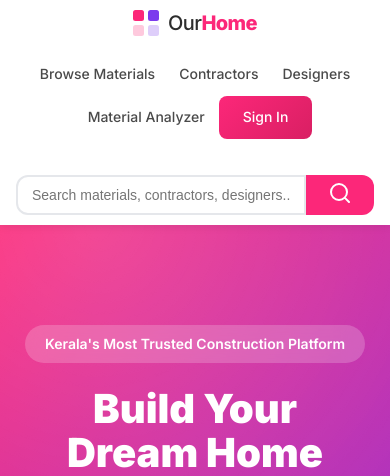
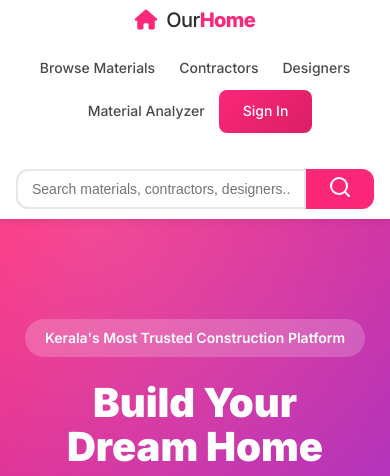
Before and after one commit to SruthiGS-Gito/OurHome, a Django app: page / in a window 390 px wide. Shown: the top 476 px of the page. Run offline with Django 5.2, Linux system fonts and the light colour scheme; data that the repository does not hold is empty.

Commit message:
Logo updated

```diff
--- a/static/css/base.css
+++ b/static/css/base.css
@@ -110,9 +110,10 @@ a:hover {
     white-space: nowrap;
 }
 
-.logo-mark {
+.logo-icon {
+    font-size: 20px;
+    color: var(--primary);
     flex-shrink: 0;
-    display: block;
 }
 
 .logo-text {
@@ -1066,7 +1067,7 @@ input[type="file"].form-input {
     /* Tighten navbar height on mobile */
     .navbar { min-height: 56px; }
     .logo-text { font-size: 1.1rem; }
-    .logo-mark { width: 22px; height: 22px; }
+    .logo-icon { font-size: 18px; }
 }
 
 /* Show hamburger only on mobile */
--- a/templates/base.html
+++ b/templates/base.html
@@ -11,6 +11,9 @@
     <link rel="preconnect" href="https://fonts.googleapis.com">
     <link rel="preconnect" href="https://fonts.gstatic.com" crossorigin>
     <link href="https://fonts.googleapis.com/css2?family=Inter:wght@400;500;600;700;800;900&display=swap" rel="stylesheet">
+
+    <!-- Font Awesome Icons -->
+    <link rel="stylesheet" href="https://cdnjs.cloudflare.com/ajax/libs/font-awesome/6.5.1/css/all.min.css">
 
     <!-- Base CSS -->
     <link rel="stylesheet" href="{% static 'css/base.css' %}">
@@ -31,12 +34,7 @@
     <nav class="navbar" id="navbar">
         <div class="navbar-container">
             <a href="{% url 'home' %}" class="logo">
-                <svg class="logo-mark" width="26" height="26" viewBox="0 0 26 26" fill="none" xmlns="http://www.w3.org/2000/svg" aria-hidden="true">
-                    <rect x="0" y="0" width="11" height="11" rx="2.5" fill="#FC2779"/>
-                    <rect x="15" y="0" width="11" height="11" rx="2.5" fill="#7C3AED"/>
-                    <rect x="0" y="15" width="11" height="11" rx="2.5" fill="#FC2779" opacity="0.25"/>
-                    <rect x="15" y="15" width="11" height="11" rx="2.5" fill="#7C3AED" opacity="0.25"/>
-                </svg>
+                <i class="fa-solid fa-house logo-icon"></i>
                 <span class="logo-text"><span class="logo-our">Our</span><span class="logo-home">Home</span></span>
             </a>
 
```
